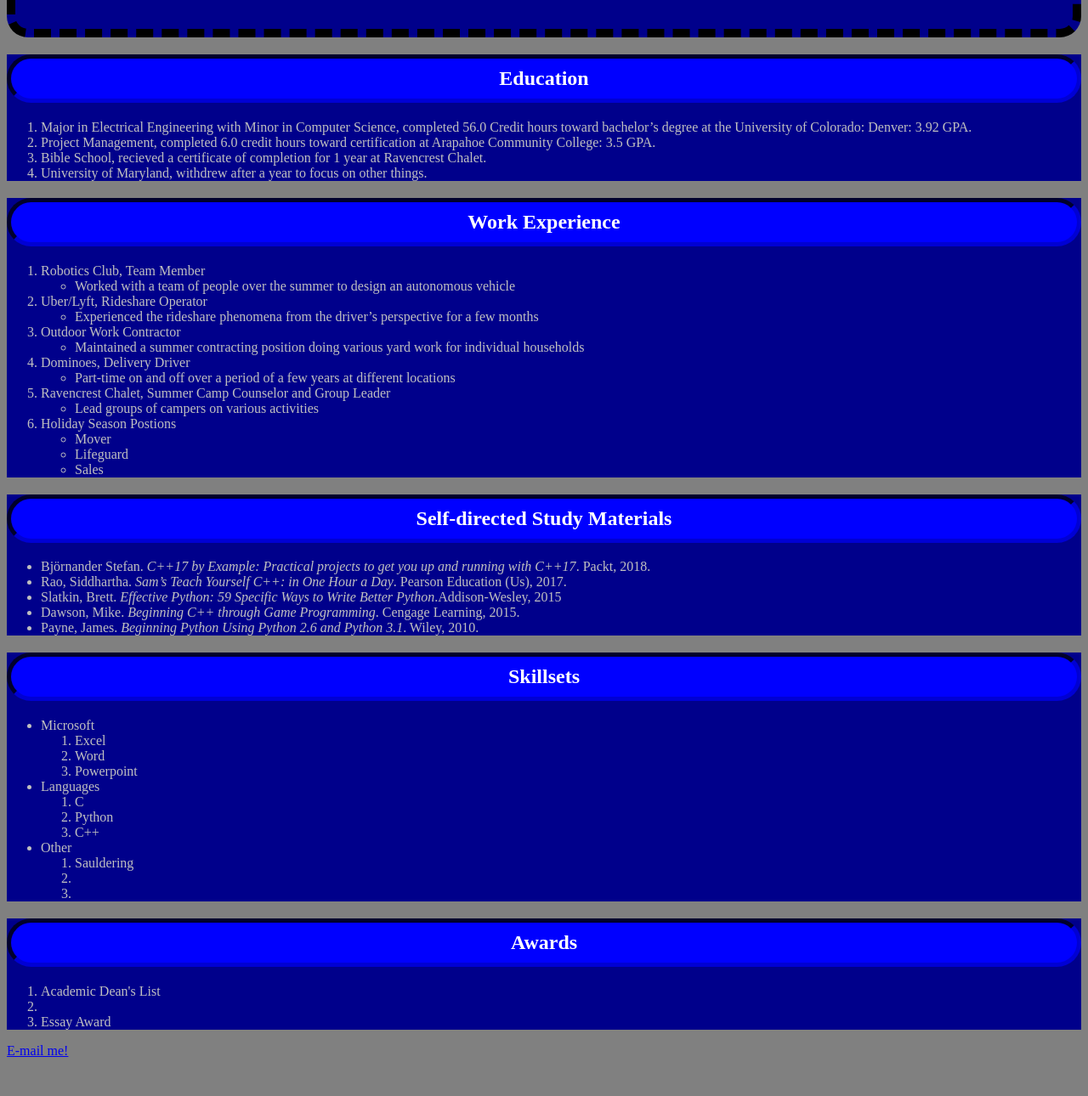
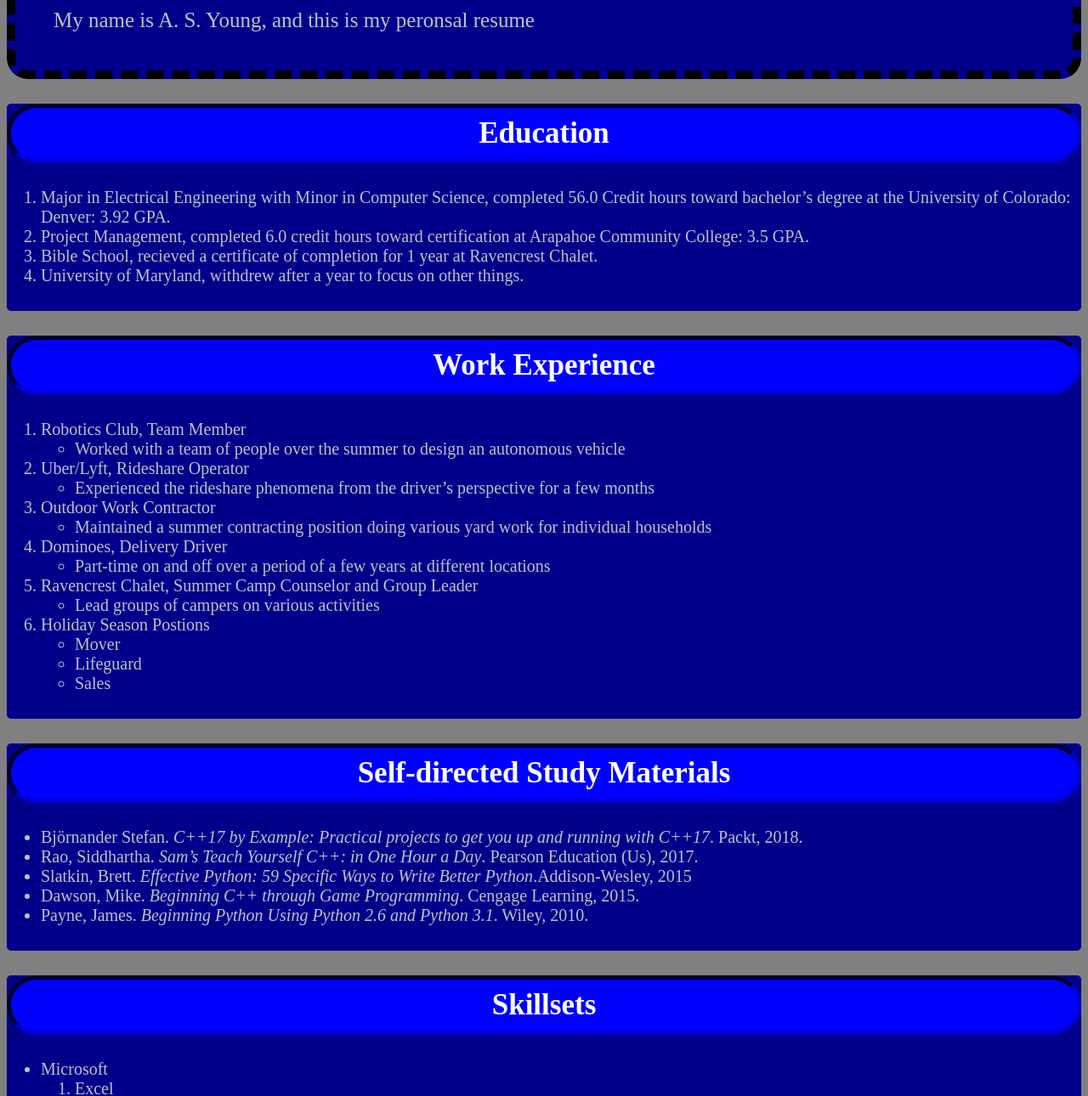
Before and after one commit to a-s-young/personal_Resume, a plain HTML site: page index.html in a window 1280 px wide. Shown: the part 196-1486 px from the top of the page at 85% size. Before the commit the page ends 1450 px from the top, so only its background shows below. Drawn offline with Linux system fonts and the light colour scheme.

Commit message:
complete style overhaul progress made, contact button still needs work

```diff
--- a/css/master.css
+++ b/css/master.css
@@ -13,12 +13,14 @@ html {
   color: white;
   text-align: left;
   margin: 0 auto;
+  font-size: 50px;
 }
 
 #banner p {
   color: silver;
   text-align: left;
   margin-left: 25px;
+  font-size: 25px;
 }
 
 #banner .navigation {
@@ -53,34 +55,70 @@ h2 {
   border: 5px inset navy;
   border-radius: 50px;
   background-color: blue;
+  font-size: 35px;
 }
 
 #education {
   background-color: darkblue;
   color: silver;
+  font-size: 20px;
+  border-radius: 5px;
+  padding-bottom: 10px;
+  margin-top: 15px;
 }
 
 #experience {
   background-color: darkblue;
   color: silver;
+  font-size: 20px;
+  border-radius: 5px;
+  padding-bottom: 10px;
+  margin-top: 15px;
 }
 
 #research {
   background-color: darkblue;
   color: silver;
+  font-size: 20px;
+  border-radius: 5px;
+  padding-bottom: 10px;
+  margin-top: 15px;
 }
 
 #skills {
   background-color: darkblue;
   color: silver;
+  font-size: 20px;
+  border-radius: 5px;
+  padding-bottom: 10px;
+  margin-top: 15px;
 }
 
 #awards {
   background-color: darkblue;
   color: silver;
+  font-size: 20px;
+  border-radius: 5px;
+  padding-bottom: 10px;
+  margin-top: 15px;
 }
 
 #references {
   background-color: darkblue;
   color: silver;
+  font-size: 20px;
+  border-radius: 5px;
+  padding-bottom: 10px;
+  margin-top: 15px;
 }
+
+#footer .contact {
+  float: right;
+  height: 15px;
+  width: 25px;
+  font-size: 15px;
+  padding: 5px;
+  border: 1px outset white;
+  border-radius: 2px;
+  clear: right;
+}
```
